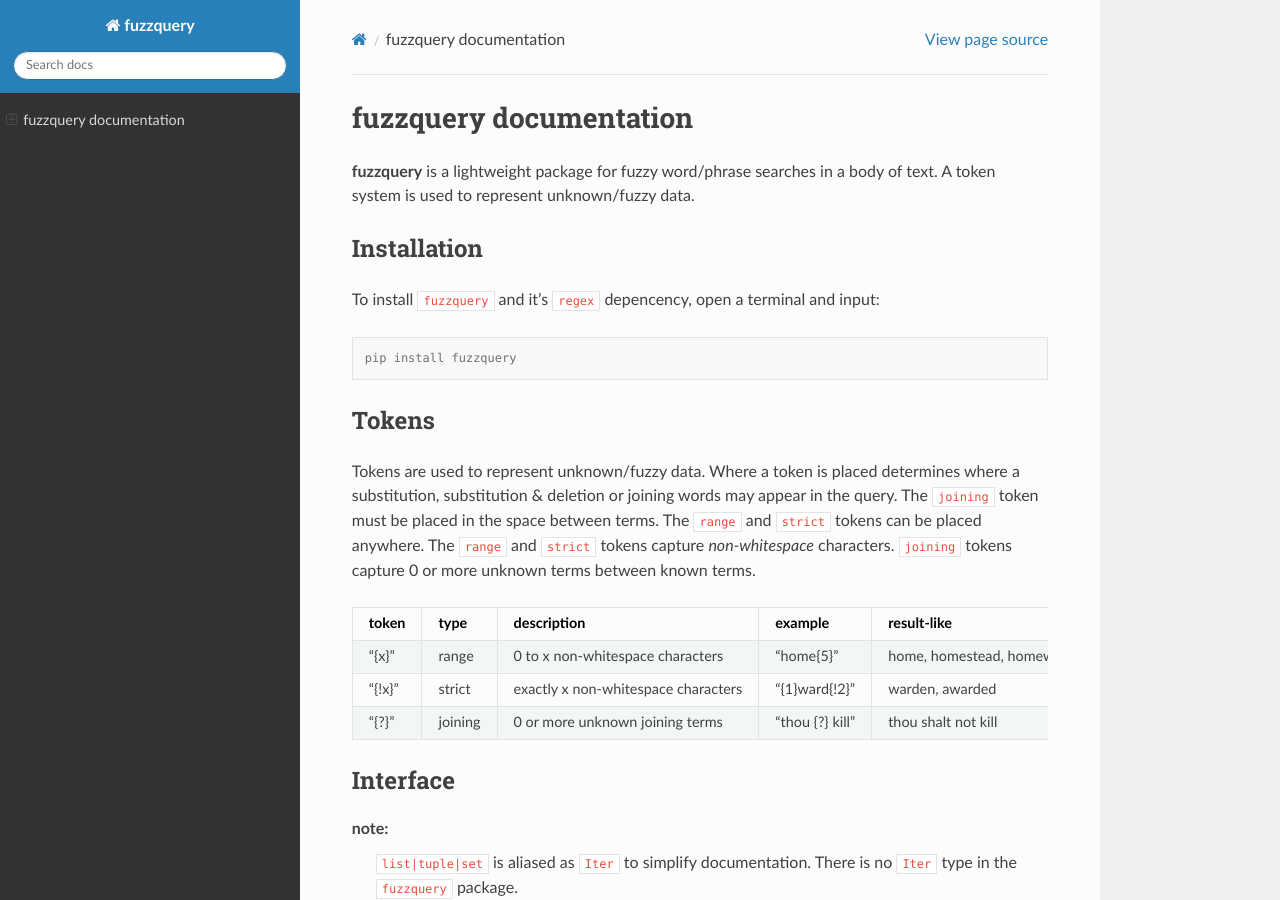
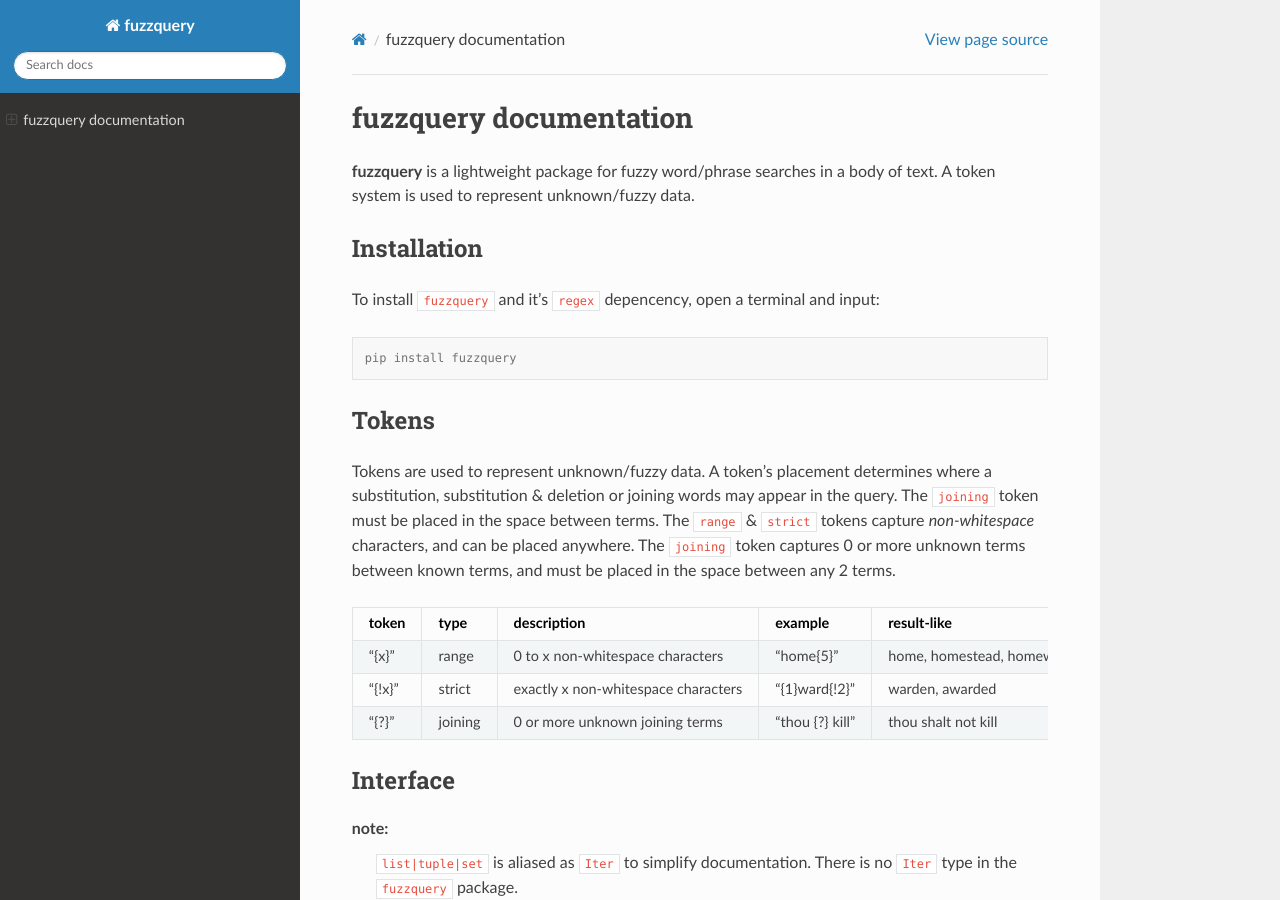
Before and after one commit to OneMadGypsy/fuzzquery, a Sphinx documentation site: the page built from docs/source/index.rst, in a window 1280 px wide and 900 px high. Built offline with Sphinx 7.4.7 and the Read the Docs theme 2.0.0, drawn with Linux system fonts in a browser that asks for light colours.

Commit message:
Update index.rst

```diff
--- a/docs/source/index.rst
+++ b/docs/source/index.rst
@@ -16,9 +16,9 @@ To install ``fuzzquery`` and it's ``regex`` depencency, open a terminal and inpu
 Tokens
 ------
 
-Tokens are used to represent unknown/fuzzy data. Where a token is placed determines where a substitution, substitution & deletion or joining words may appear in the query.
-The ``joining`` token must be placed in the space between terms. The ``range`` and ``strict`` tokens can be placed anywhere.
-The ``range`` and ``strict`` tokens capture `non-whitespace` characters. ``joining`` tokens capture 0 or more unknown terms between known terms.
+Tokens are used to represent unknown/fuzzy data. A token's placement determines where a substitution, substitution & deletion or joining words may appear in the query.
+The ``joining`` token must be placed in the space between terms. The ``range`` & ``strict`` tokens capture `non-whitespace` characters, and can be placed anywhere.
+The ``joining`` token captures 0 or more unknown terms between known terms, and must be placed in the space between any 2 terms.
 
 +--------+---------+---------------------------------------+------------------+--------------------------------+
 | token  | type    | description                           | example          | result-like                    |
```
